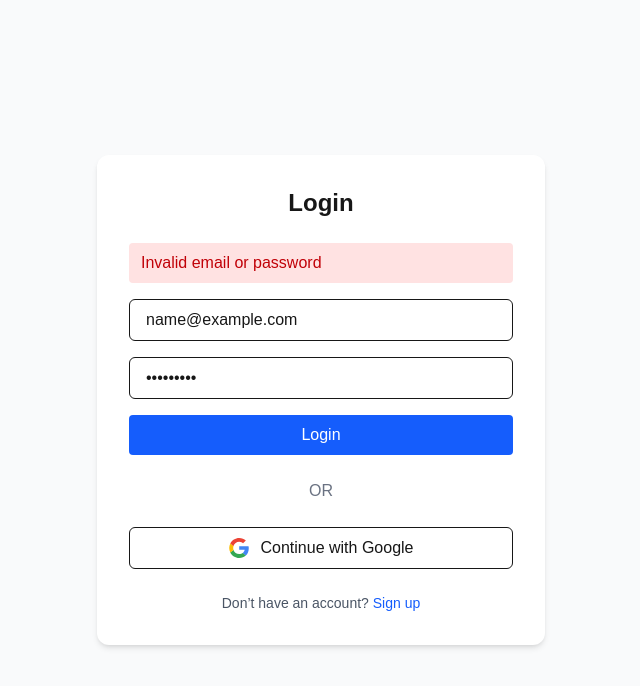
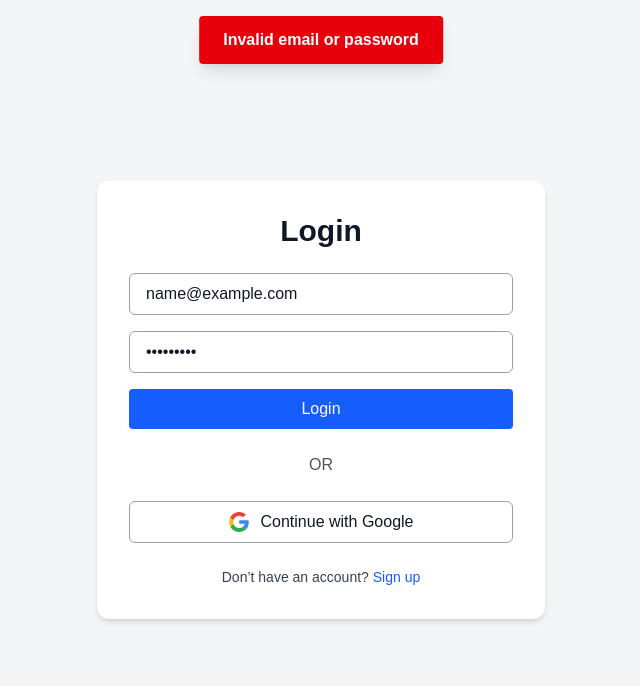
Before and after one commit to yeddula-anil/noc-repository-next, a Next.js app: page /login in a window 1280 px wide. Both pictures are taken after typing "name@example.com", "Sample123" into the empty fields and a click on the button "Login". Shown: the top 686 px of the page, without its empty margins (319-959 px from the left). Built offline with nearby package versions, Linux system fonts and the light colour scheme.

Commit message:
minor changes made

```diff
--- a/src/app/login/page.js
+++ b/src/app/login/page.js
@@ -1,6 +1,6 @@
 "use client";
 
-import { useState } from "react";
+import { useState, useEffect } from "react";
 import { signIn } from "next-auth/react";
 import { useRouter } from "next/navigation";
 import Link from "next/link";
@@ -9,12 +9,27 @@ export default function LoginPage() {
   const [email, setEmail] = useState("");
   const [password, setPassword] = useState("");
   const [loading, setLoading] = useState(false);
-  const [error, setError] = useState("");
+
+  // Toast message state
+  const [toast, setToast] = useState({ show: false, message: "", type: "" });
   const router = useRouter();
+
+  // Automatically hide toast after 3 seconds
+  useEffect(() => {
+    if (toast.show) {
+      const timer = setTimeout(() => {
+        setToast({ show: false, message: "", type: "" });
+      }, 3000);
+      return () => clearTimeout(timer);
+    }
+  }, [toast.show]);
+
+  const showToast = (message, type = "error") => {
+    setToast({ show: true, message, type });
+  };
 
   const handleLogin = async (e) => {
     e.preventDefault();
-    setError("");
     setLoading(true);
 
     const res = await signIn("credentials", {
@@ -26,9 +41,13 @@ export default function LoginPage() {
     setLoading(false);
 
     if (!res || res.error) {
-      setError(res?.error || "Invalid email or password");
+      showToast(res?.error || "Invalid email or password", "error");
     } else {
+      showToast("Login successful!", "success");
+      // Delay redirect a bit so user sees toast
+      setTimeout(() => {
         router.push("/");
+      }, 1000);
     }
   };
 
@@ -37,15 +56,24 @@ export default function LoginPage() {
   };
 
   return (
-    <div className="min-h-screen flex items-center justify-center bg-gray-50 px-4">
-      <div className="bg-white p-8 rounded-xl shadow-md w-full max-w-md">
-        <h1 className="text-2xl font-semibold text-center mb-6">Login</h1>
-
-        {error && (
-          <div className="bg-red-100 text-red-700 px-3 py-2 rounded mb-4">
-            {error}
+    <>
+      {/* Toast container */}
+      {toast.show && (
+        <div
+          className={`fixed top-4 left-1/2 transform -translate-x-1/2 z-50 px-6 py-3 rounded shadow-lg text-white font-semibold
+            ${toast.type === "error" ? "bg-red-600" : "bg-green-600"}
+            animate-fadeInDown`}
+          role="alert"
+        >
+          {toast.message}
         </div>
       )}
+
+      <div className="min-h-screen flex items-center justify-center bg-gray-100 px-4">
+        <div className="bg-white p-8 rounded-xl shadow-md w-full max-w-md">
+          <h1 className="text-3xl font-semibold text-center mb-6 text-gray-900">
+            Login
+          </h1>
 
           <form onSubmit={handleLogin} className="space-y-4">
             <input
@@ -54,7 +82,7 @@ export default function LoginPage() {
               value={email}
               required
               onChange={(e) => setEmail(e.target.value)}
-            className="w-full px-4 py-2 border rounded-md"
+              className="w-full px-4 py-2 border border-gray-400 rounded-md text-gray-900 placeholder-gray-500 focus:outline-none focus:ring-2 focus:ring-blue-500"
             />
 
             <input
@@ -63,29 +91,29 @@ export default function LoginPage() {
               value={password}
               required
               onChange={(e) => setPassword(e.target.value)}
-            className="w-full px-4 py-2 border rounded-md"
+              className="w-full px-4 py-2 border border-gray-400 rounded-md text-gray-900 placeholder-gray-500 focus:outline-none focus:ring-2 focus:ring-blue-500"
             />
 
             <button
               type="submit"
               disabled={loading}
-            className="w-full bg-blue-600 text-white py-2 rounded hover:bg-blue-700 transition"
+              className="w-full bg-blue-600 text-white py-2 rounded hover:bg-blue-700 transition disabled:opacity-50 disabled:cursor-not-allowed"
             >
               {loading ? "Logging in..." : "Login"}
             </button>
           </form>
 
-        <div className="my-6 text-center text-gray-500">OR</div>
+          <div className="my-6 text-center text-gray-600">OR</div>
 
           <button
             onClick={handleGoogleLogin}
-          className="w-full border flex items-center justify-center gap-3 py-2 rounded-md hover:bg-gray-100 transition"
+            className="w-full border border-gray-400 flex items-center justify-center gap-3 py-2 rounded-md hover:bg-gray-100 transition text-gray-900"
           >
             <img src="/google.svg" alt="Google" className="h-5 w-5" />
             Continue with Google
           </button>
 
-        <p className="mt-6 text-center text-sm text-gray-600">
+          <p className="mt-6 text-center text-sm text-gray-700">
             Don’t have an account?{" "}
             <Link href="/" className="text-blue-600 hover:underline">
               Sign up
@@ -93,5 +121,23 @@ export default function LoginPage() {
           </p>
         </div>
       </div>
+
+      {/* Animation styles */}
+      <style jsx>{`
+        @keyframes fadeInDown {
+          0% {
+            opacity: 0;
+            transform: translateY(-20%);
+          }
+          100% {
+            opacity: 1;
+            transform: translateY(0);
+          }
+        }
+        .animate-fadeInDown {
+          animation: fadeInDown 0.3s ease forwards;
+        }
+      `}</style>
+    </>
   );
 }
--- a/src/middleware.js
+++ b/src/middleware.js
@@ -24,8 +24,9 @@ export async function middleware(req) {
       return NextResponse.redirect(new URL("/caretaker", req.url));
     } else if (role === "HOD") {
       return NextResponse.redirect(new URL("/hod", req.url));
-    // else if (role === "STUDENT") {
-    //   return NextResponse.redirect(new URL("/student", req.url));
+    }
+    else if (role === "STUDENT") {
+      return NextResponse.redirect(new URL("/student", req.url));
     } else {
       return NextResponse.redirect(new URL("/unauthorized", req.url));
     }
```
Lines whose indentation alone changed are shown as unchanged.
